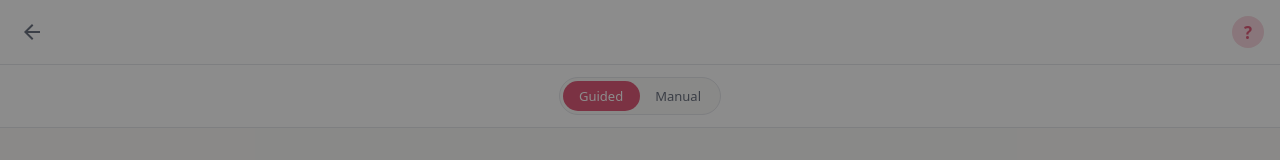
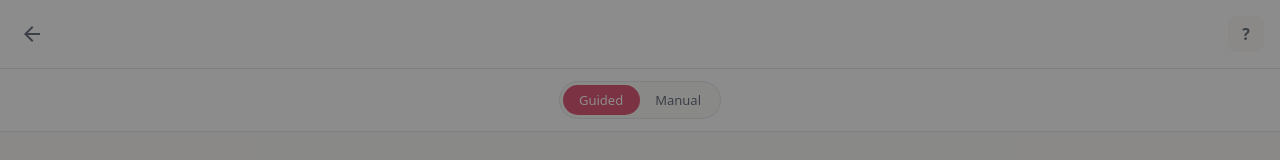
Before and after one commit to wesleyegbertsen/CardiPaw, a Vue app: page /#/pets/1/track in a window 1280 px wide. Shown: the top 160 px of the page. Built offline with nearby package versions, Linux system fonts and the light colour scheme.

Commit message:
Match tracker help button to the app's icon-btn convention
Replace the one-off pink circular badge with the same square
icon-btn treatment used for header actions elsewhere (share, PDF,
edit, delete on PetDetailView) instead of introducing a new button
style just for this one control.

```diff
--- a/src/views/TrackerView.vue
+++ b/src/views/TrackerView.vue
@@ -355,17 +355,17 @@ onUnmounted(() => {
 }
 
 .help-btn {
-  width: 32px;
-  height: 32px;
-  border-radius: 50%;
-  background: var(--color-primary-light);
-  color: var(--color-primary);
+  width: 36px;
+  height: 36px;
+  border-radius: var(--radius-sm);
+  background: var(--color-bg);
+  color: var(--color-text-muted);
   display: flex;
   align-items: center;
   justify-content: center;
   flex-shrink: 0;
-  font-size: 17px;
-  font-weight: 800;
+  font-size: 16px;
+  font-weight: 700;
   line-height: 1;
 }
 
```
